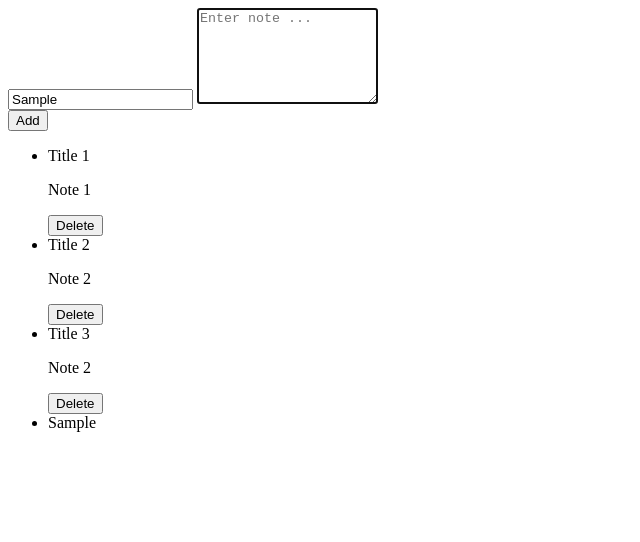
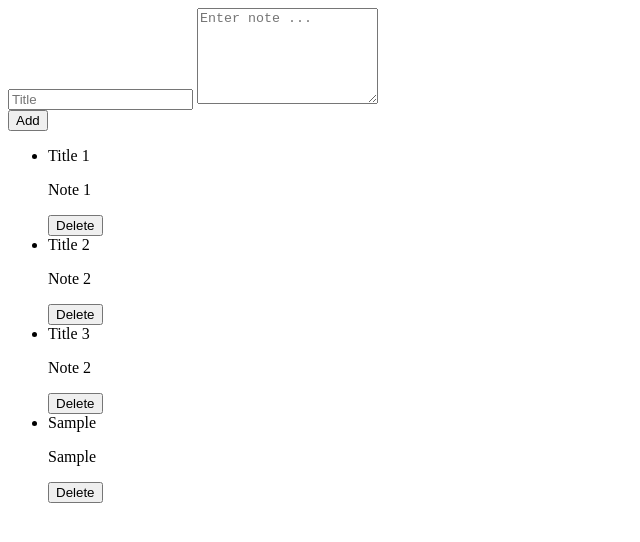
Before and after one commit to stefan1603/mynotes, a plain HTML site: page index.html in a window 1280 px wide. Both pictures are taken after typing "Sample", "Sample" into the empty fields and a click on the button "Add". Shown: the whole page, without its empty margins (0-640 px from the left). Drawn offline with nearby package versions, Linux system fonts and the light colour scheme.

Commit message:
STEP8: create new model with unique ID for notes

```diff
--- a/index.html
+++ b/index.html
@@ -58,6 +58,12 @@
         </li>
       </ul>
     </main>
+    <script
+      src="https://cdnjs.cloudflare.com/ajax/libs/crypto-js/4.1.1/crypto-js.min.js"
+      integrity="sha512-E8QSvWZ0eCLGk4km3hxSsNmGWbLtSCSUcewDQPQWZF6pEU8GlT8a5fF32wOl1i8ftdMhssTrF/OhyGWwonTcXA=="
+      crossorigin="anonymous"
+      referrerpolicy="no-referrer"
+    ></script>
     <script src="./script.js"></script>
   </body>
 </html>
--- a/script.js
+++ b/script.js
@@ -10,8 +10,31 @@ const notes = [
 
 function buildItem(note) {
   let item = document.createElement("li");
-  item.textContent = note;
-  item.addEventListener("click", handleClickLIItem);
+
+  item.id = note.id;
+  /* The id property of the Element interface
+   represents the element's identifier, reflecting the id global attribute.
+*/
+
+  //Baue grundaufbau von einem Eintrag
+  const article = document.createElement("article");
+  //article ist der "ganze Eintrag"
+  const title = document.createElement("header");
+  title.textContent = note.title;
+  const text = document.createElement("p");
+  text.textContent = note.text;
+
+  const controls = document.createElement("div");
+  const button = document.createElement("button");
+  button.textContent = "Delete";
+  button.addEventListener("click", handleClickDelete(note.id));
+  controls.appendChild(button);
+
+  article.appendChild(title);
+  article.appendChild(text);
+  article.appendChild(controls);
+  item.appendChild(article);
+
   return item;
 }
 
@@ -27,24 +50,45 @@ function handleClick() {
   add();
 }
 
+//Löschen von Elementen
+function handleClickDelete(id) {
+  return function () {
+    const item = document.getElementById(id);
+    const list = document.getElementById("list");
+    list.removeChild(item);
+
+    //????
+    const pos = notes.findIndex((note) => note.id === id);
+    notes.splice(pos, 1);
+  };
+}
+
 //Funktion zum Dranhängen der Eingabe
 function add() {
-  let input = document.getElementById("text");
-  const note = input.value;
-  if (note) {
-    let list = document.getElementById("list");
+  const title = document.getElementById("title");
+  const text = document.getElementById("text");
+
+  if (title.value || text.value) {
+    //Wenn es einen Eintrag gegeben hat, füge etwas hinzu
+    const list = document.getElementById("list");
+    const note = createNote(title.value, text.value);
     const item = buildItem(note);
-    list.appendChild(item); //hier wird Angefügt
+    list.appendChild(item);
     notes.push(note);
-    input.value = "";
-    input.focus();
-  } else {
-    alert("Füge einen Text ein");
+    title.value = ""; //leere Eintrag
+    text.value = ""; //leere Eintrag
   }
 }
 
-//Löschen von Elementen
-function handleClickLIItem(event) {
-  const list = document.getElementById("list");
-  list.removeChild(event.target);
+//Generiert den Eintrag
+function createNote(title, text) {
+  const id = generateId(title, text);
+  return { id, title, text };
 }
+
+//Generiert eine Einzigartige ID für jeden EIntrag
+function generateId(title, text, length = 10) {
+  return CryptoJS.SHA256(title + text + new Date())
+    .toString()
+    .substring(0, length);
+}
```
